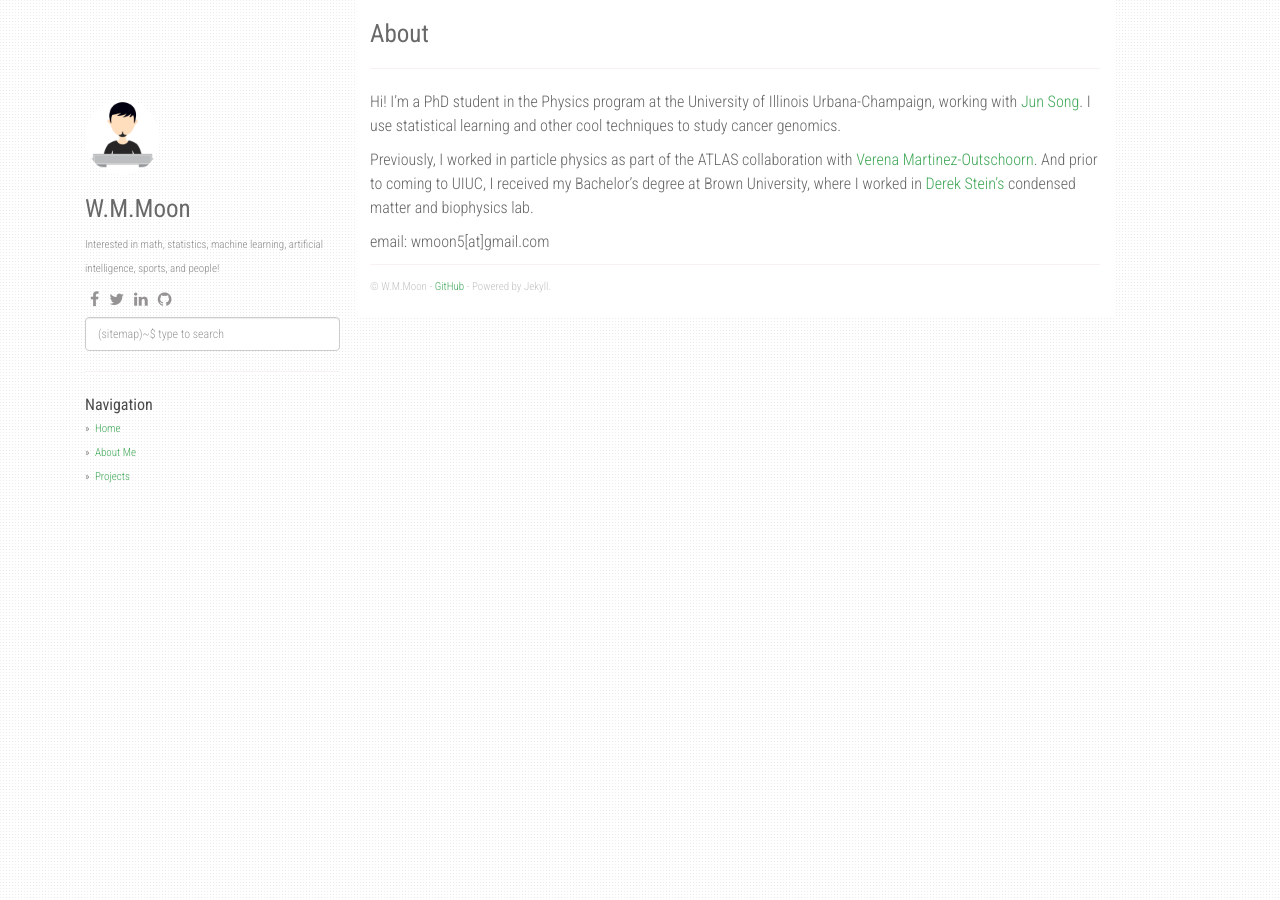
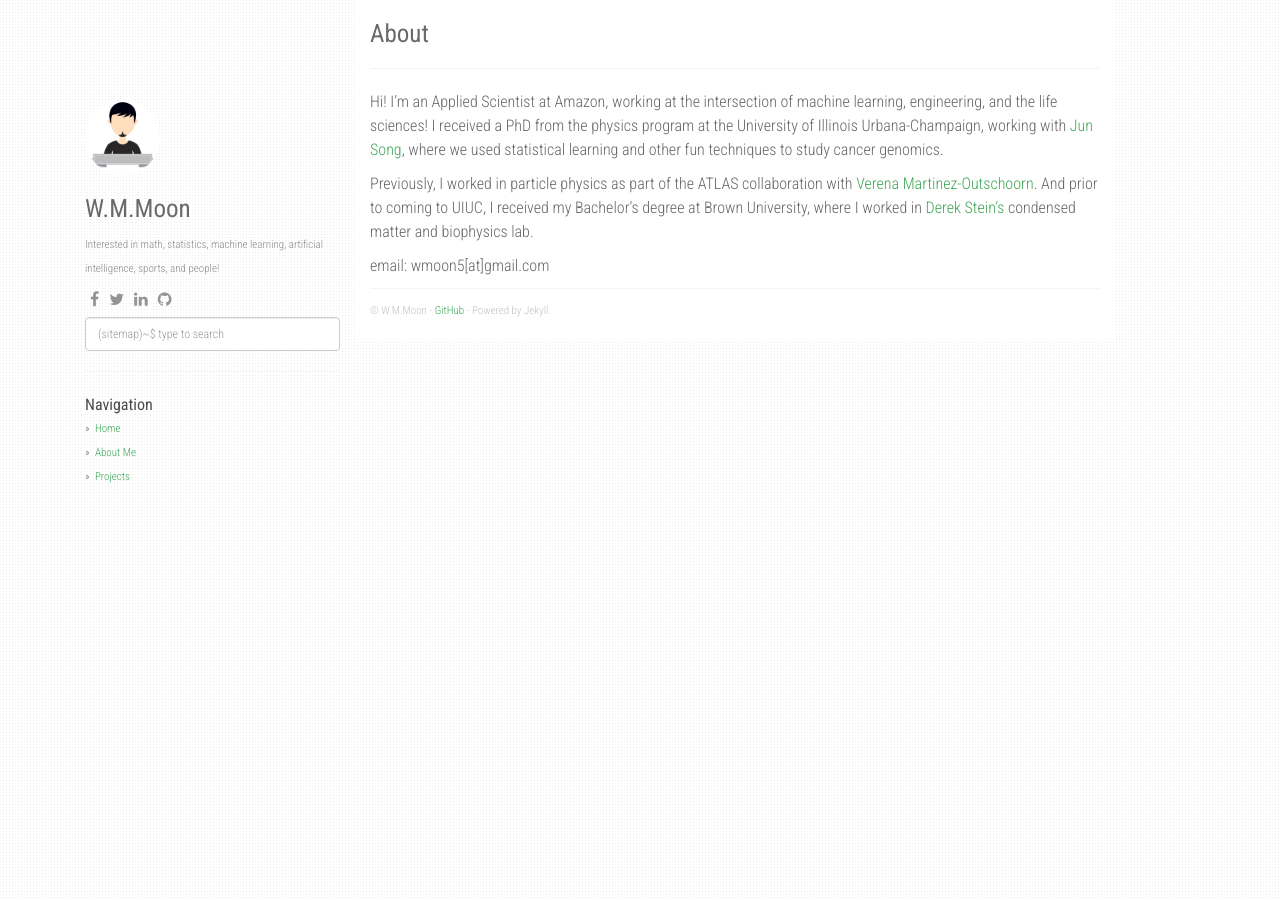
Before and after one commit to wmoon5/wmoon5.github.io, a Jekyll site: the page built from about.md, in a window 1280 px wide. Built offline with Jekyll 4.4.1, drawn with Linux system fonts in a browser that asks for light colours; nearby versions of some CDN libraries.

Commit message:
update to About Me

```diff
--- a/about.md
+++ b/about.md
@@ -4,7 +4,7 @@ title: About
 permalink: /about/
 ---
 
-Hi! I'm a PhD student in the Physics program at the University of Illinois Urbana-Champaign, working with [Jun Song](http://song.igb.illinois.edu). I use statistical learning and other cool techniques to study cancer genomics.
+Hi! I'm an Applied Scientist at Amazon, working at the intersection of machine learning, engineering, and the life sciences! I received a PhD from the physics program at the University of Illinois Urbana-Champaign, working with [Jun Song](http://song.igb.illinois.edu), where we used statistical learning and other fun techniques to study cancer genomics.
 
 Previously, I worked in particle physics as part of the ATLAS collaboration with [Verena Martinez-Outschoorn](http://research.physics.illinois.edu/martinez/). And prior to coming to UIUC, I received my Bachelor's degree at Brown University, where I worked in [Derek Stein's](https://vivo.brown.edu/display/ds1) condensed matter and biophysics lab.
 
```
